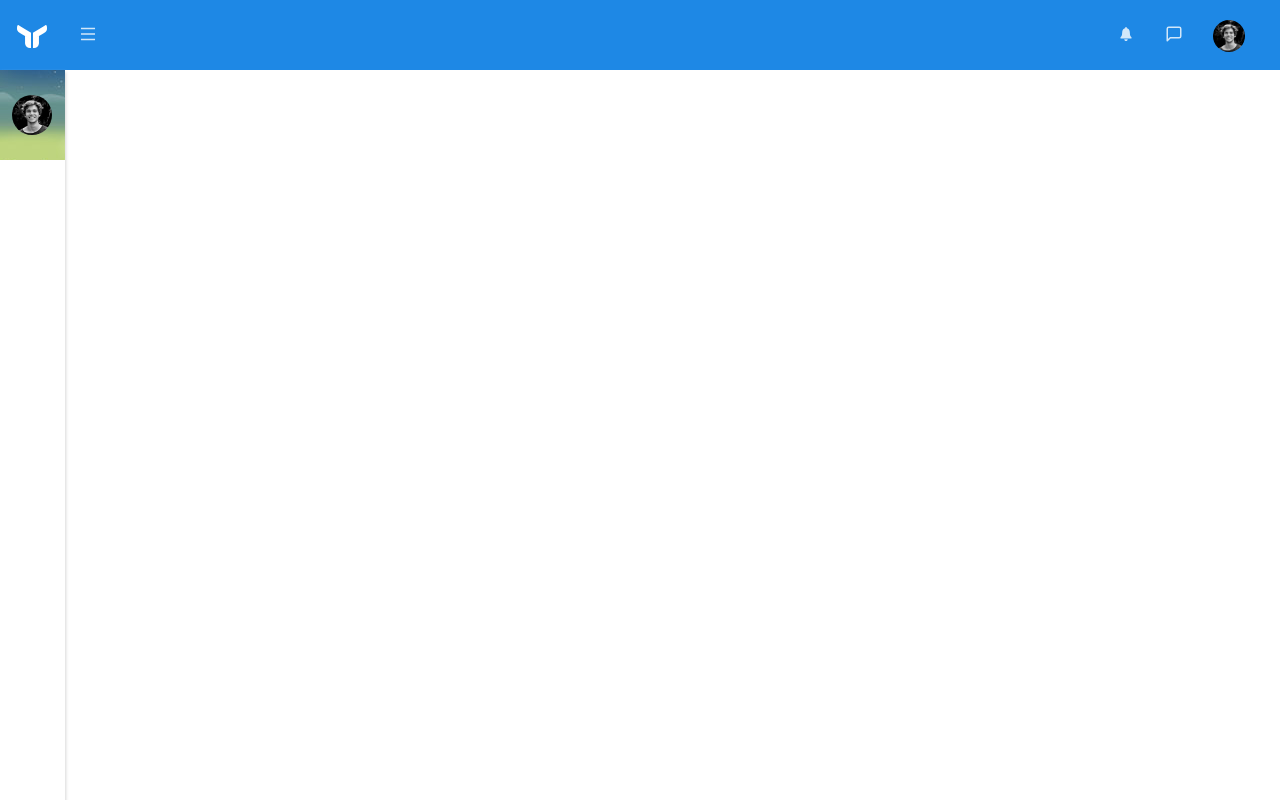
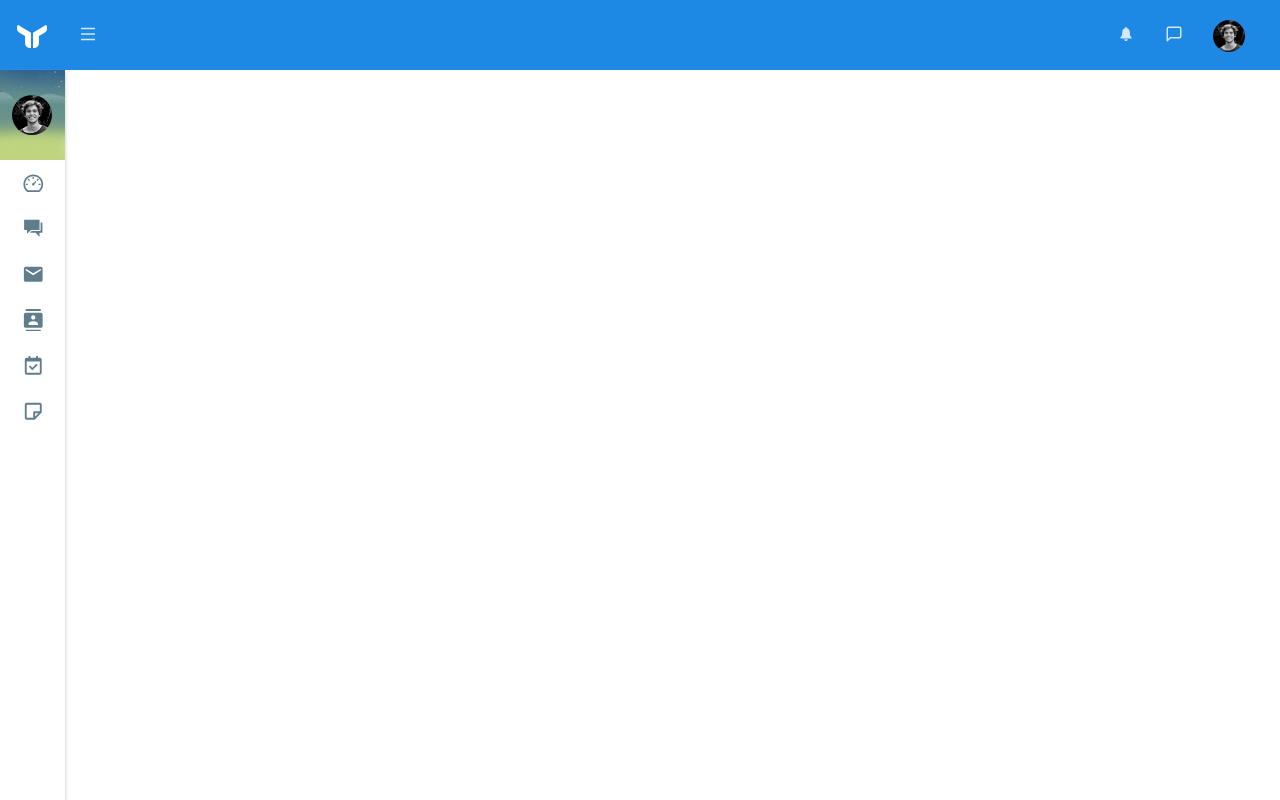
Before and after one commit to TranSonDinh/dashboard-admin, a React (Create React App) app: page / in a window 1280 px wide. Built offline with nearby package versions, Linux system fonts and the light colour scheme.

Commit message:
update left navbar

```diff
--- a/src/App.css
+++ b/src/App.css
@@ -27,6 +27,8 @@ body{
 
 ul, li{
   list-style: none;
+  padding: 0;
+  margin: 0;
 }
 h1, h2, h3, h4, h5, p{
   padding: 0;
@@ -127,7 +129,7 @@ div.dropdown-user{
   height: inherit;
   padding: 0 15px;
 }
-.nav-item a:focus div.dropdown-menu{
+.nav-item a:focus + div.dropdown-menu{
   display: inline;
 }
 .dropdown-menu{
@@ -303,6 +305,30 @@ a.nav-link{
   color: #fff;
   font-size: 1.1em;
 }
+#sidebarnav li{
+  font-size: 1.25em;;
+  font-weight: 800;
+  color: #607d8b;
+  padding: 10px 0 10px 20px;
+  cursor: pointer;
+}
+#sidebarnav li a, #sidebarnav li div{
+  display: flex;
+  flex-direction: row;
+  justify-content: flex-start;
+  align-items: center;
+}
+#sidebarnav li:hover{
+  color: #21c1d6;
+}
+#sidebarnav li svg{
+  margin: .1rem ;
+  font-size: 1.5em;
+}
+
+ul.collapse span{
+  font-size: .8em;
+}
 .hide{
   display: none!important;
 }
--- a/src/components/LeftSideBar.js
+++ b/src/components/LeftSideBar.js
@@ -1,6 +1,19 @@
 import ClassNames from 'classnames';
+import { useState } from 'react';
+import { Link } from "react-router-dom";
+
+import { AiOutlineDashboard } from "react-icons/ai";
+import { IoMdChatboxes } from "react-icons/io";
+import { MdEmail, MdContacts, MdAdjust } from "react-icons/md";
+import { BiCalendarCheck, BiNote } from "react-icons/bi";
+
 const LeftSideBar = (props) => {
     const { showUserName } = props;
+    const [checkShowOption, setCheckShowOption] = useState(false);
+    const showOption = () => {
+        setCheckShowOption(!checkShowOption);
+    }
+
     return (
         <div className="scroll-sidebar">
             <div className={ClassNames("leftSideBar-header", { "leftSideBar-header_small": !showUserName })}>
@@ -9,6 +22,63 @@ const LeftSideBar = (props) => {
                 </div>
                 <div className={ClassNames("username", { "hide": !showUserName })}><strong>Son Dinh</strong></div>
             </div>
+            <div className="nav-wrap">
+                <ul id="sidebarnav" className="nav">
+                    <li>
+                        <div onClick={showOption}>
+                            <AiOutlineDashboard />
+                            <span className={ClassNames({ "hide": !showUserName })}>Dasboard</span>
+                        </div>
+                        <ul className={ClassNames("collapse", { "hide": !checkShowOption || !showUserName })}>
+                            <li>
+                                <Link to="/">
+                                    <span className={ClassNames({ "hide": !showUserName })}>Dasboard 1</span>
+                                </Link>
+                            </li>
+                            <li>
+                                <Link to="#">
+                                    <span className={ClassNames({ "hide": !showUserName })}>Dasboard 1</span>
+                                </Link>
+                            </li>
+                            <li>
+                                <Link to="#">
+                                    <span className={ClassNames({ "hide": !showUserName })}>Dasboard 1</span>
+                                </Link>
+                            </li>
+                        </ul>
+                    </li>
+                    <li>
+                        <Link to="#">
+                            <IoMdChatboxes />
+                            <span className={ClassNames({ "hide": !showUserName })}>Chat</span>
+                        </Link>
+                    </li>
+                    <li>
+                        <Link to="#">
+                            <MdEmail />
+                            <span className={ClassNames({ "hide": !showUserName })}>Email</span>
+                        </Link>
+                    </li>
+                    <li>
+                        <Link to="#">
+                            <MdContacts />
+                            <span className={ClassNames({ "hide": !showUserName })}>Contacts</span>
+                        </Link>
+                    </li>
+                    <li>
+                        <Link to="#">
+                            <BiCalendarCheck />
+                            <span className={ClassNames({ "hide": !showUserName })}>Calendar</span>
+                        </Link>
+                    </li>
+                    <li>
+                        <Link to="#">
+                            <BiNote />
+                            <span className={ClassNames({ "hide": !showUserName })}>Notes</span>
+                        </Link>
+                    </li>
+                </ul>
+            </div>
         </div>
     );
 }
--- a/src/components/Topbar.js
+++ b/src/components/Topbar.js
@@ -1,4 +1,4 @@
-import { useState } from 'react';
+import { useState, useEffect } from 'react';
 import { Link } from 'react-router-dom';
 import logo from "../assets/images/logo.png";
 import LogoName from '../assets/images/download.png';
@@ -31,10 +31,11 @@ function Topbar() {
     const [logoName, setLogoName] = useState(false);
     const [widthLeft, setWidthLeft] = useState(65);
     const [select, setSelect] = useState(false);
+
     const handlesShowName = () => {
         setLogoName(!logoName);
-        if (widthLeft === 65) setWidthLeft(240);
-        if (widthLeft === 240) setWidthLeft(65);
+        if (widthLeft === 65) setWidthLeft(240)
+        else if (widthLeft === 240) setWidthLeft(65);
 
     };
     const handlesSelect = () => {
@@ -60,28 +61,28 @@ function Topbar() {
                             <li className="nav-item">
                                 <Link to="#">
                                     <IoIosNotifications />
-                                    <Dropdown color="#7460ee" totalNoti={listNoti.length} strNoti="Notifications" strLink="Check all notifications" item={listNoti} />
                                 </Link>
+                                <Dropdown color="#7460ee" totalNoti={listNoti.length} strNoti="Notifications" strLink="Check all notifications" item={listNoti} />
                             </li>
                             <li className="nav-item">
                                 <Link to="#">
                                     <FiMessageSquare />
-                                    <Dropdown color="#fc4b6c" totalNoti={listMess.length} strNoti="Messages" strLink="Sell all e-Mails" item={listMess} />
                                 </Link>
+                                <Dropdown color="#fc4b6c" totalNoti={listMess.length} strNoti="Messages" strLink="Sell all e-Mails" item={listMess} />
                             </li>
                             <li className="nav-item">
                                 <Link to="#">
                                     {/.*(jpg|png|PNG|JPG|svg|SVG)/g.exec(user.avatar) && <img src={require(`../assets/images/${user.avatar}`).default} alt="avatar" className="topnav-avatar" />}
                                     {!user.avatar && <FaUserCircle />}
-                                    <DropdownAvatar color="#7460ee" avatar={user.avatar} name={user.name} email={user.email} />
                                 </Link>
+                                <DropdownAvatar color="#7460ee" avatar={user.avatar} name={user.name} email={user.email} />
                             </li>
                         </ul>
                     </div>
                 </nav>
             </header>
             <aside className="left-sidebar" id="sidebarbg" style={{ width: `${widthLeft}px` }}
-                onMouseOver={select ? "" : handlesShowName} onMouseOut={select ? "" : handlesShowName}>
+                onMouseOver={select ? null : handlesShowName} onMouseOut={select ? null : handlesShowName}>
                 <LeftSideBar showUserName={widthLeft === 65 ? false : true} />
             </aside>
         </>
```
